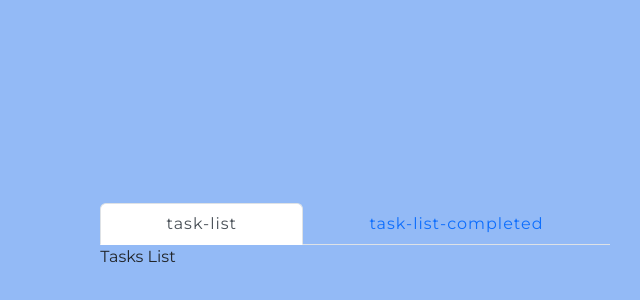
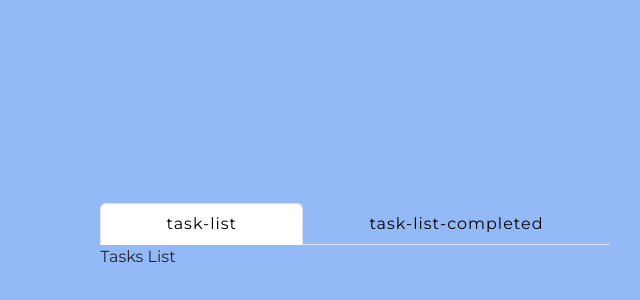
Before and after one commit to jimmark1/ToDo-App, a React (Create React App) app in the folder todo_app/: page / in a window 1280 px wide. Shown: the part 156-456 px from the top of the page, without its empty margins (285-925 px from the left). Built offline with nearby package versions, Linux system fonts and the light colour scheme.

Commit message:
Update pageStyles.css

```diff
--- a/todo_app/src/pages/TaskPage/pageStyles.css
+++ b/todo_app/src/pages/TaskPage/pageStyles.css
@@ -1,5 +1,5 @@
-.nav-link {
-     background-color: #198754;
+#tab-tab-task-list,
+#tab-tab-task-list-completed {
      letter-spacing: 1px;
      color: black;
 }
```
